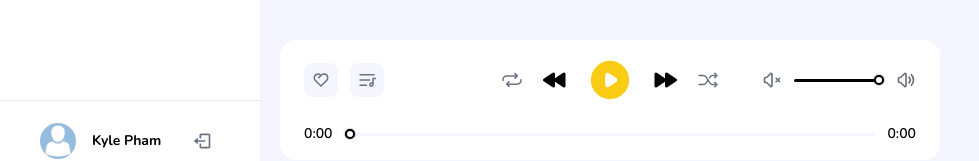
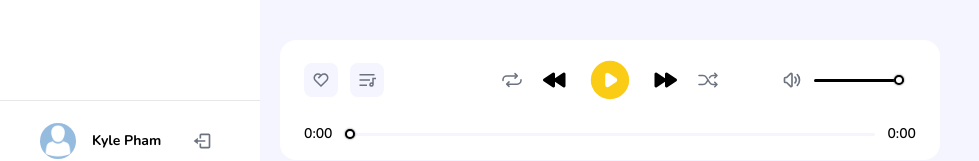
Before and after one commit to blackparadise0407/bee-fe, a React (Create React App) app: page / in a window 1280 px wide. Shown: the part 620-781 px from the top of the page, without its empty margins (0-979 px from the left). Built offline with nearby package versions, Linux system fonts and the light colour scheme.

Commit message:
Enhanced player logic

```diff
--- a/src/components/Player/index.tsx
+++ b/src/components/Player/index.tsx
@@ -18,7 +18,7 @@ import { IoRepeatOutline, IoShuffleOutline } from 'react-icons/io5'
 import { RiHeart2Line, RiPlayListLine } from 'react-icons/ri'
 import { useHotkeys } from 'react-hotkeys-hook'
 
-import { audio } from '@bee/assets/audios'
+import { HPM } from '@bee/assets/audios'
 import { fmtMSS } from '@bee/utils/common'
 import { RangeInput, WithEffectButton } from '..'
 
@@ -29,6 +29,7 @@ export default memo(function Player() {
     const [currentTime, setCurrentTime] = useState(0)
     const [volume, setVolume] = useState(1)
     const [isInterruptDragging, setIsInterruptDragging] = useState(false)
+    const [isMuted, setIsMuted] = useState(false)
 
     useHotkeys('space', () => {
         handleTogglePlay()
@@ -41,9 +42,10 @@ export default memo(function Player() {
     const handleToggleMute = useCallback(() => {
         const current = audioRef.current
         if (current) {
-            current.volume === 0
-                ? (current.volume = volume)
-                : (current.volume = 0)
+            setIsMuted((isMuted) => {
+                isMuted ? (current.volume = volume) : (current.volume = 0)
+                return !isMuted
+            })
         }
     }, [volume])
 
@@ -56,6 +58,7 @@ export default memo(function Player() {
                     target.volume = prev
                     return prev
                 })
+                setIsMuted(!target.volume)
             }
         },
         [],
@@ -100,22 +103,6 @@ export default memo(function Player() {
             setVolume(value)
         }
     }
-
-    const handleVolumeClick = useCallback(
-        (inc = false) => {
-            const res = inc
-                ? parseFloat((volume + 0.1).toFixed(1))
-                : parseFloat((volume - 0.1).toFixed(1))
-            if (res < 0 || res > 1) {
-                return
-            }
-            if (audioRef.current) {
-                audioRef.current.volume = res
-            }
-            setVolume(res)
-        },
-        [volume],
-    )
 
     useEffect(() => {
         if (audioRef.current) {
@@ -180,24 +167,25 @@ export default memo(function Player() {
                 </div>
                 <div className="flex flex-1 items-center text-xl text-gray-500 justify-end ml-auto">
                     <WithEffectButton>
-                        <HiOutlineVolumeOff
-                            onClick={() => handleVolumeClick(false)}
-                        />
+                        <span>
+                            {isMuted || volume === 0 ? (
+                                <HiOutlineVolumeOff
+                                    onClick={handleToggleMute}
+                                />
+                            ) : (
+                                <HiOutlineVolumeUp onClick={handleToggleMute} />
+                            )}
+                        </span>
                     </WithEffectButton>
                     <RangeInput
                         className="w-[90px] mx-3"
-                        value={volume}
+                        value={isMuted ? 0 : volume}
                         onChange={handleVolumeChange}
                         step={0.1}
                         min={0}
                         max={1}
                         tabIndex={-1}
                     />
-                    <WithEffectButton>
-                        <HiOutlineVolumeUp
-                            onClick={() => handleVolumeClick(true)}
-                        />
-                    </WithEffectButton>
                 </div>
             </div>
             <div className="flex items-center text-sm font-semibold">
@@ -217,7 +205,7 @@ export default memo(function Player() {
             </div>
             <audio
                 ref={audioRef}
-                src={audio}
+                src={HPM}
                 onLoadedMetadata={handleLoadedMetadata}
                 onTimeUpdate={handleTimeUpdate}
                 onEnded={() => setIsPlaying(false)}
```
